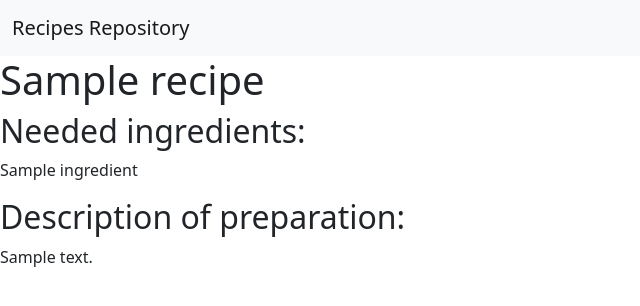
After one commit to FilipWojszczak/RecipesRepository, a Django app: template RecipesRepository/recipes/templates/get_recipe.html in a window 1280 px wide. The commit adds this page. Shown: the top 306 px of the page, without its empty margins (0-640 px from the left). Run offline with Django 3.2, Linux system fonts and the light colour scheme; the template is opened without the code that fills it: most values are stand-ins (such as "Sample title", 1, 10 or a date in 2020); some libraries are stand-ins or nearby versions.

Commit message:
Page for get specific recipe

```diff
--- /dev/null
+++ b/RecipesRepository/recipes/templates/get_recipe.html
@@ -0,0 +1,13 @@
+{% extends "base.html" %}
+
+{% block content %}
+
+  <h1>{{ recipe.name }}</h1>
+  <h2>Needed ingredients:</h2>
+    {% for ingredient in recipe.ingredients.all %}
+      <p>{{ ingredient.name }}</p>
+    {% endfor %}
+  <h2>Description of preparation:</h2>
+  <div>{{ recipe.description }}</div>
+
+{% endblock %}
--- a/RecipesRepository/recipes/templates/home_logged.html
+++ b/RecipesRepository/recipes/templates/home_logged.html
@@ -5,7 +5,7 @@
   <p>Welcome {{ user.username }}</p>
   {% if owned_recipes %}
     {% for recipe in owned_recipes.all %}
-      <a href="#">{{ recipe.name }}</a>
+      <a href="{% url 'recipes:get_recipe' recipe.id %}">{{ recipe.name }}</a>
     {% empty %}
       <h2>You don't have any recipes</h2>
     {% endfor %}
--- a/RecipesRepository/recipes/urls.py
+++ b/RecipesRepository/recipes/urls.py
@@ -1,8 +1,9 @@
 from django.urls import path
-from .views import home
+import recipes.views as views
 
 app_name = 'recipes'
 
 urlpatterns = [
-    path('', home, name='home'),
+    path('', views.home, name='home'),
+    path('recipe/<int:recipe_id>', views.get_recipe, name='get_recipe')
 ]
--- /dev/null
+++ b/RecipesRepository/templates/error.html
@@ -0,0 +1,6 @@
+{% extends "base.html" %}
+
+{% block content %}
+  <p>Loading content failed</p>
+  <a href="{% url 'recipes:home'%}">Back to home page.</a>
+{% endblock %}
```
Also changed, not shown: RecipesRepository/recipes/views.py (+14 -1 lines).
